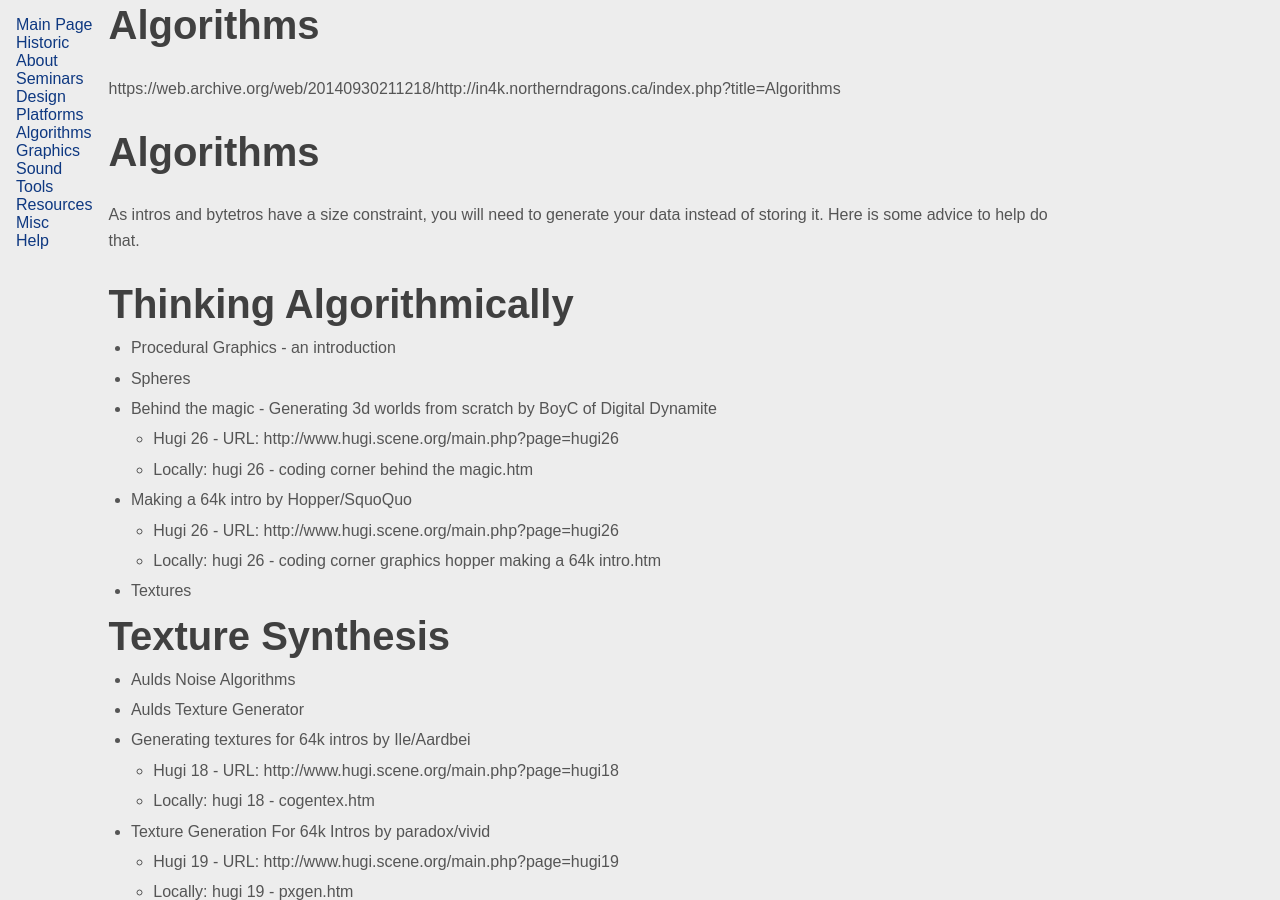
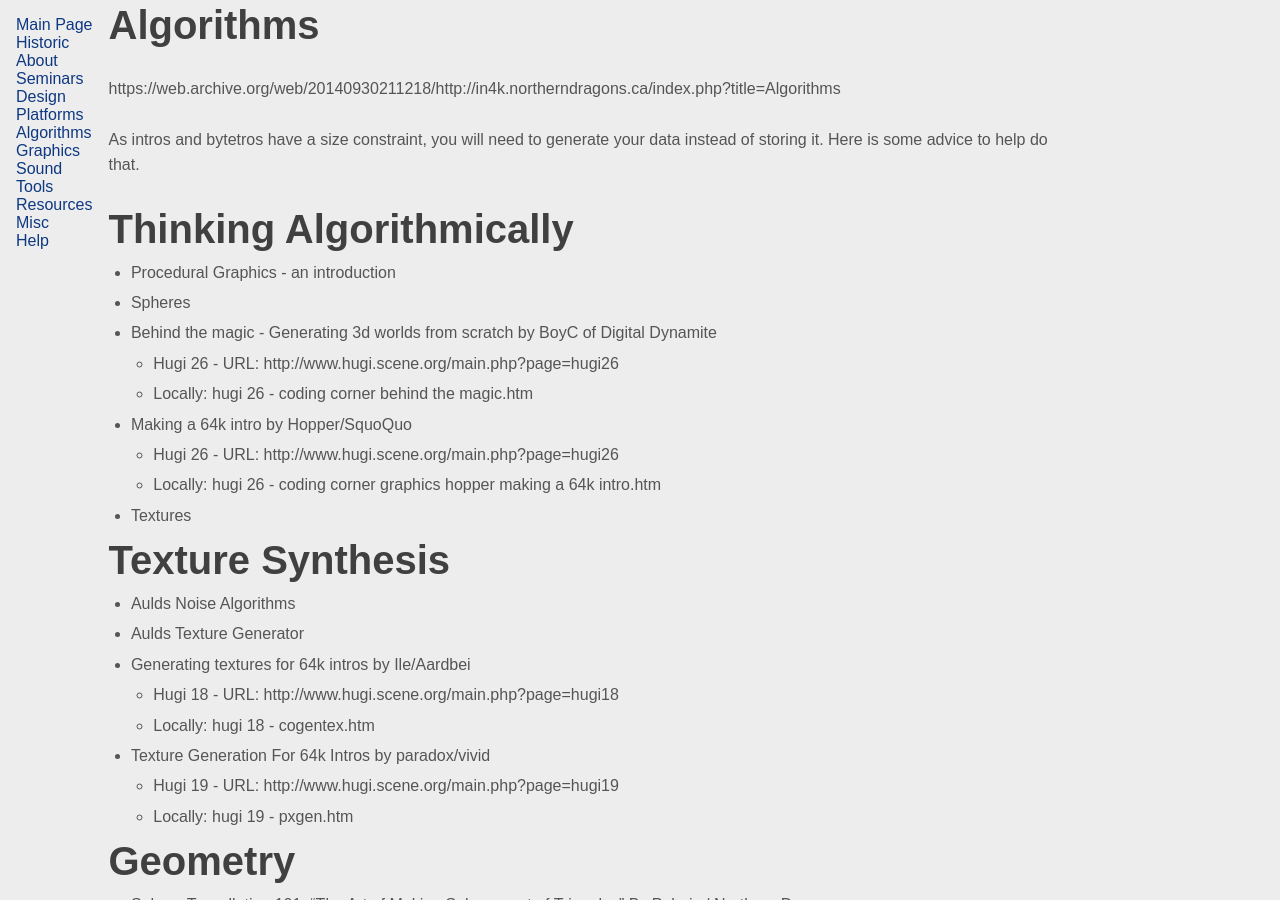
Before and after one commit to in4k/in4k.github.io, a Jekyll site: the page built from wiki/algorithms.markdown, in a window 1280 px wide and 900 px high. Built offline with Jekyll 4.4.1, drawn with Linux system fonts in a browser that asks for light colours; some web fonts are replaced.

Commit message:
Update algorithms.markdown

```diff
--- a/wiki/algorithms.markdown
+++ b/wiki/algorithms.markdown
@@ -5,7 +5,6 @@ layout: "wiki-page"
 
 https://web.archive.org/web/20140930211218/http://in4k.northerndragons.ca/index.php?title=Algorithms
 
-# Algorithms
 As intros and bytetros have a size constraint, you will need to generate your data instead of storing it.
 Here is some advice to help do that.
 
```
